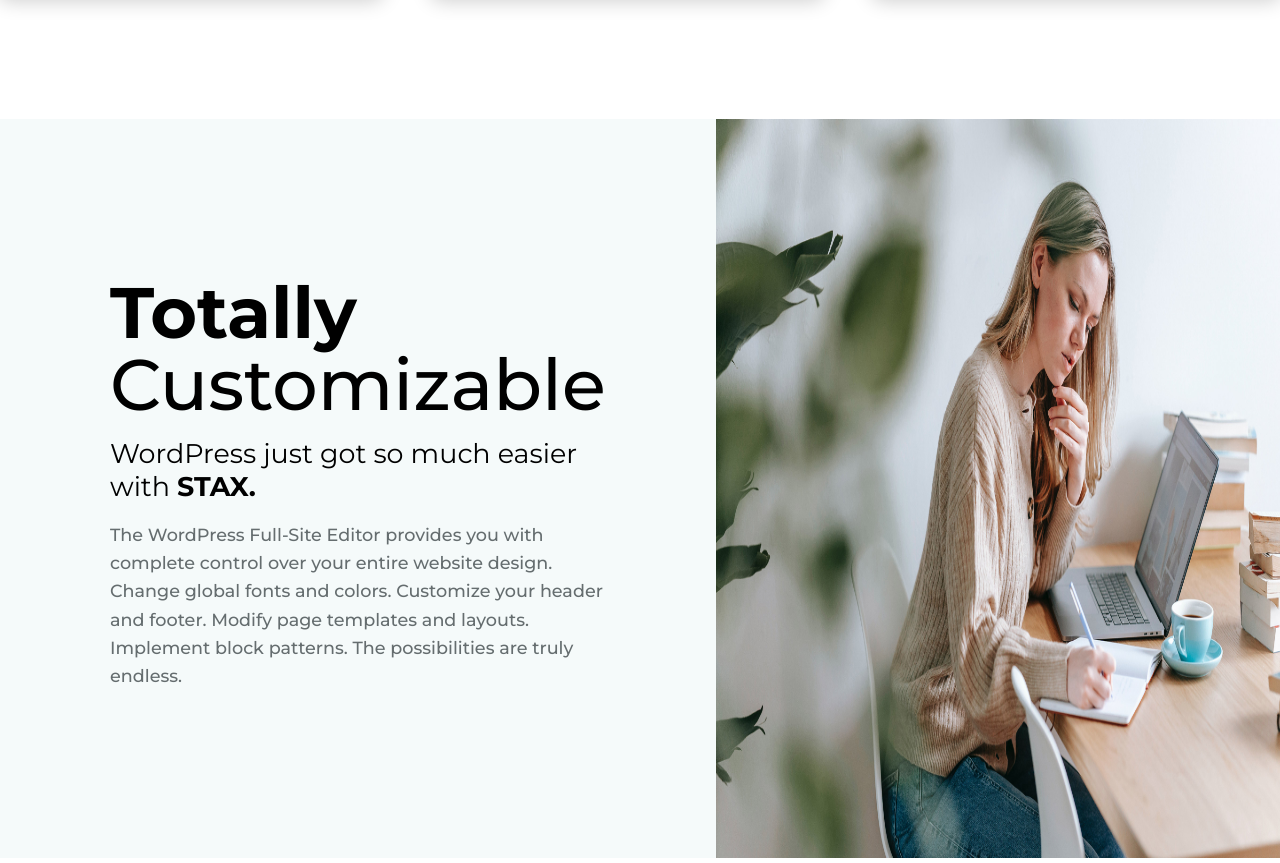
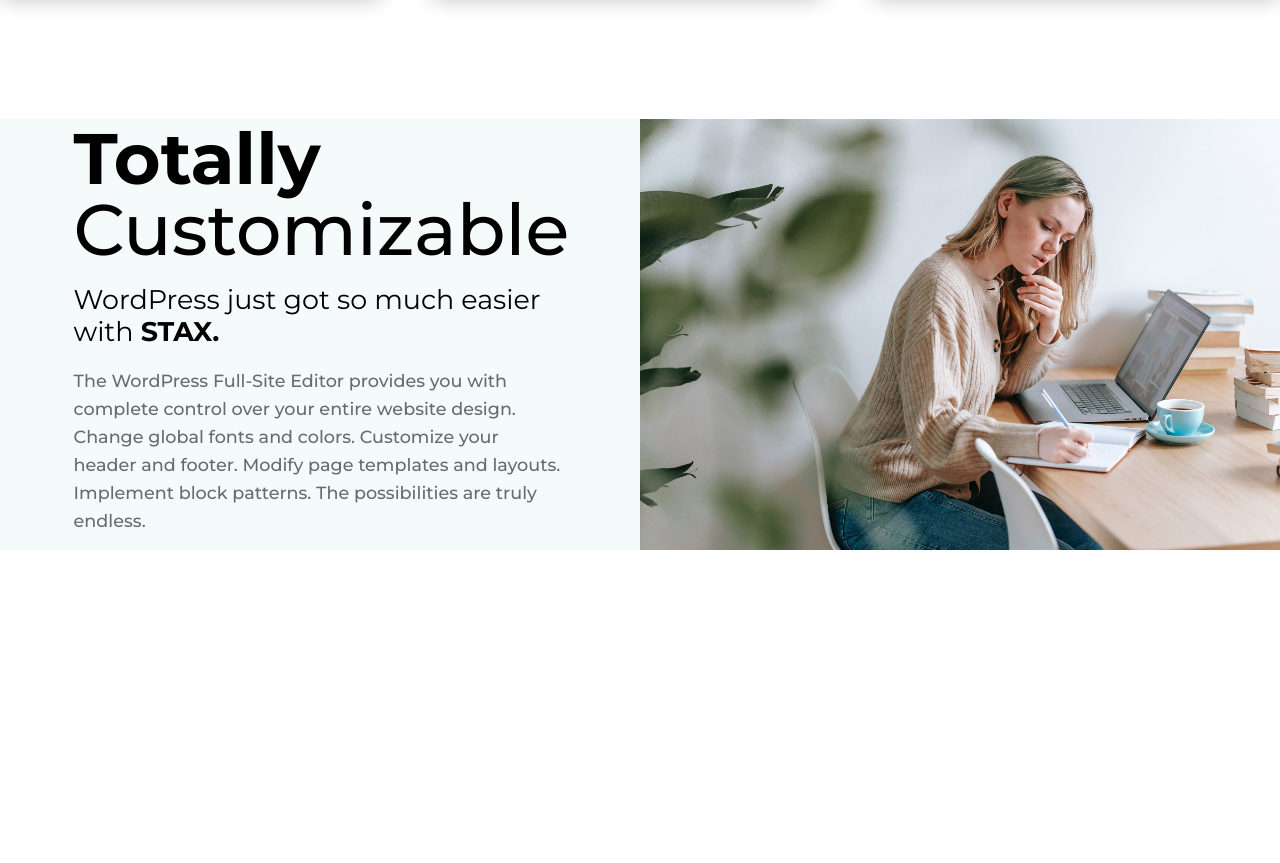
Before and after one commit to hhqbao/make-good-website, an Angular app in the folder makegood.client/: page / in a window 1280 px wide. Shown: the part 1220-2083 px from the top of the page. After the commit the page ends 1774 px from the top, so only its background shows below. Built offline with nearby package versions, Linux system fonts and the light colour scheme.

Commit message:
Refactor services-banner

```diff
--- a/makegood.client/src/style/4-components/_services-banner.scss
+++ b/makegood.client/src/style/4-components/_services-banner.scss
@@ -3,11 +3,14 @@
   margin-top: 12rem;
 
   &__text-container {
+    align-items: center;
+    background-color: $white--3;
+    display: flex;
     flex: 1;
+    justify-content: center;
 
     .services-text-box {
-      background-color: $white--3;
-      padding: 15.8475rem 11rem;
+      width: 77%;
 
       &__heading {
         margin-bottom: 1.8rem;
```
